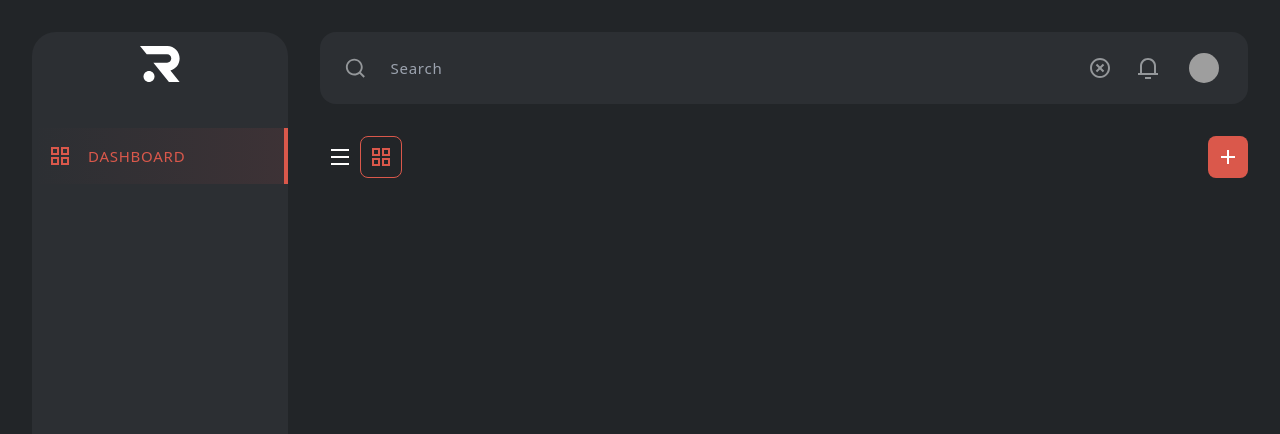
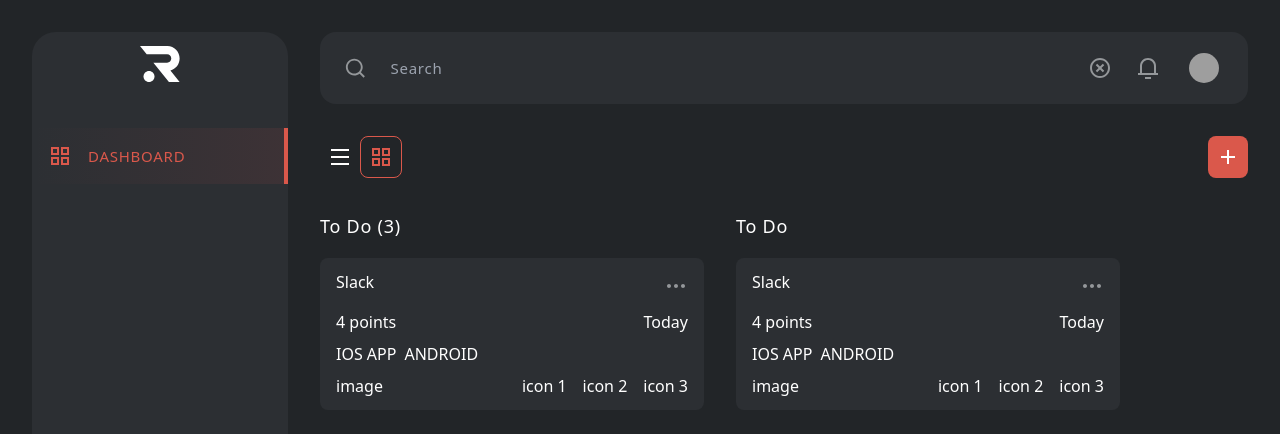
Before and after one commit to fdgbatarse1/ravn-dashboard, a Next.js app: page / in a window 1280 px wide. Shown: the top 434 px of the page. Built offline with nearby package versions, Linux system fonts and the light colour scheme; grey boxes are pictures that could not be loaded.

Commit message:
✨ Add Column component

```diff
--- a/src/app/page.tsx
+++ b/src/app/page.tsx
@@ -1,3 +1,4 @@
+import Column from '@/components/column/column';
 import NavigationBar from '@/components/navbar';
 import TopBar from '@/components/topbar/topbar';
 
@@ -5,6 +6,10 @@ const Home = () => (
   <div className="flex flex-col space-y-8">
     <NavigationBar />
     <TopBar />
+    <section className="flex space-x-8">
+      <Column text={`To Do (${3})`} />
+      <Column text="To Do" />
+    </section>
   </div>
 );
 
--- /dev/null
+++ b/src/components/column/card/card.tsx
@@ -0,0 +1,30 @@
+import Dots from '@/assets/svg/dots';
+
+const Card = () => (
+  <article className="space-y-4 rounded-lg bg-neutral-4 p-4">
+    <div className="flex justify-between space-x-2">
+      <h4>Slack</h4>
+      <Dots />
+    </div>
+    <div className="flex justify-between space-x-2">
+      <p>4 points</p>
+      <span>
+        <p>Today</p>
+      </span>
+    </div>
+    <ul className="flex justify-start space-x-2">
+      <li>IOS APP</li>
+      <li>ANDROID</li>
+    </ul>
+    <div className="flex justify-between space-x-2">
+      <div>image</div>
+      <ul className="flex space-x-4">
+        <li>icon 1</li>
+        <li>icon 2</li>
+        <li>icon 3</li>
+      </ul>
+    </div>
+  </article>
+);
+
+export default Card;
--- /dev/null
+++ b/src/components/column/card/index.tsx
@@ -0,0 +1 @@
+export { default } from './card';
--- /dev/null
+++ b/src/components/column/column.tsx
@@ -0,0 +1,14 @@
+import Card from './card';
+
+interface ColumnProps {
+  text: string;
+}
+
+const Column = ({ text }: ColumnProps) => (
+  <section className="flex h-full w-96 flex-col space-y-4">
+    <h3 className="text-semibold text-body-l">{text}</h3>
+    <Card />
+  </section>
+);
+
+export default Column;
--- /dev/null
+++ b/src/components/column/index.tsx
@@ -0,0 +1 @@
+export { default } from './column';
```
